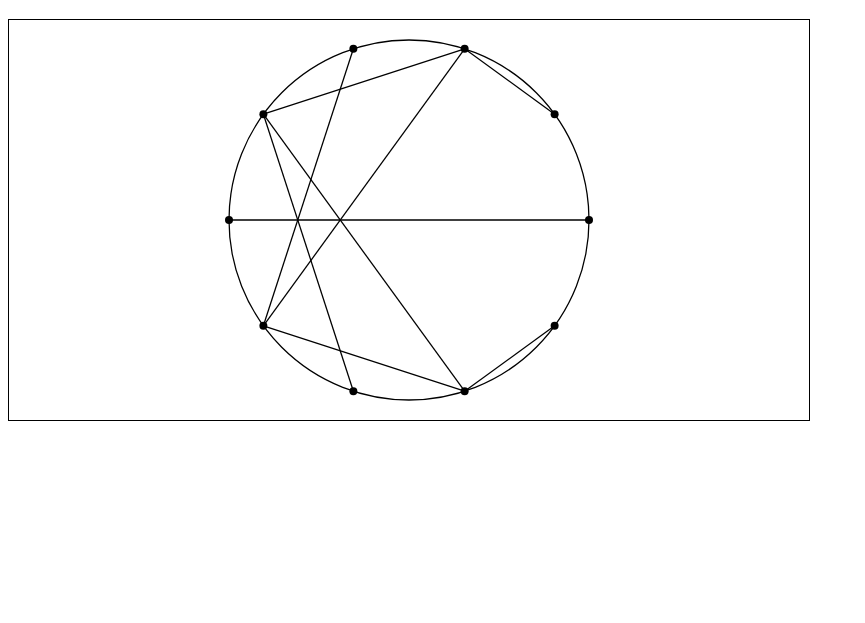
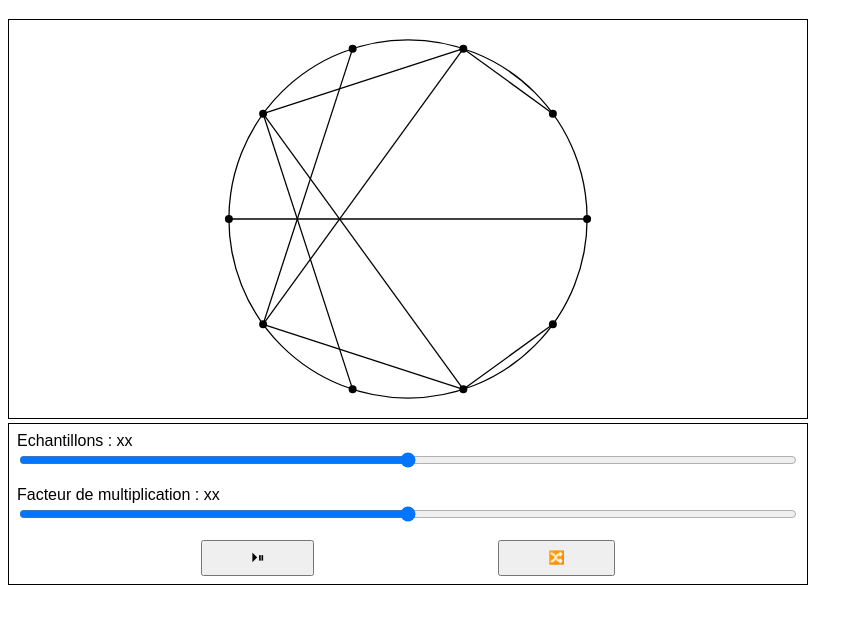
Before and after one commit to jlg-formation/spt-sept-2024, a plain HTML site: page front/index.html in a window 1280 px wide. Shown: the part 61-684 px from the top of the page, without its empty margins (0-865 px from the left). Drawn offline with Linux system fonts and the light colour scheme.

Commit message:
dev: css and html of command

```diff
--- a/front/index.html
+++ b/front/index.html
@@ -1,5 +1,5 @@
 <!DOCTYPE html>
-<html lang="en">
+<html lang="fr">
   <head>
     <meta charset="UTF-8" />
     <meta name="viewport" content="width=device-width, initial-scale=1.0" />
@@ -14,5 +14,19 @@
       <g class="samples"></g>
       <g class="lines"></g>
     </svg>
+    <div class="command">
+      <label class="samples">
+        <span>Echantillons : <span class="value">xx</span></span>
+        <input type="range" min="0" max="500" step="1" />
+      </label>
+      <label class="multiplicationFactor">
+        <span>Facteur de multiplication : <span class="value">xx</span></span>
+        <input type="range" min="0" max="100" step="1" />
+      </label>
+      <div class="buttons">
+        <button class="play">⏵⏸</button>
+        <button class="random">🔀</button>
+      </div>
+    </div>
   </body>
 </html>
--- a/front/style.css
+++ b/front/style.css
@@ -1,3 +1,9 @@
+*,
+*::before,
+*::after {
+  box-sizing: border-box;
+}
+
 body {
   font-family: sans-serif;
 }
@@ -27,3 +33,27 @@ svg {
     }
   }
 }
+
+div.command {
+  border: 0.1rem solid #000;
+  width: 50rem;
+  padding: 0.5rem;
+
+  display: flex;
+  flex-flow: column;
+  gap: 1rem;
+
+  label {
+    display: flex;
+    flex-flow: column;
+  }
+
+  div.buttons {
+    display: flex;
+    justify-content: space-evenly;
+    button {
+      padding: 0.5rem 3rem;
+      cursor: pointer;
+    }
+  }
+}
```
